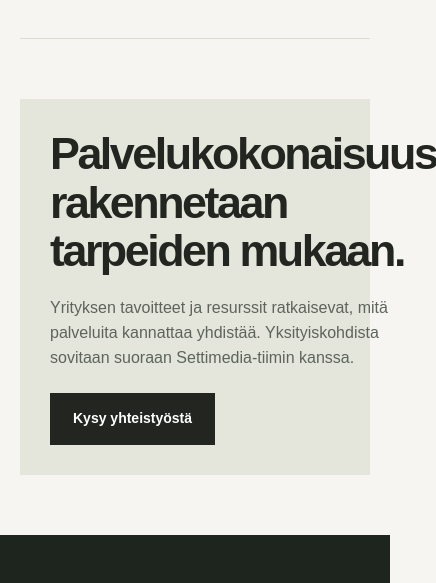
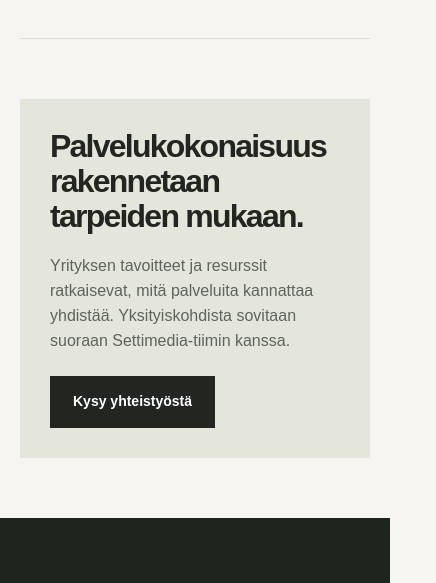
Before and after one commit to K4K33/website-builder-agent, a plain HTML site: page website-builder-agent/website-builder-agent/docs/kaurivo/owner-previews/settimedia-v8/palvelut.html in a window 390 px wide. Shown: the part 2420-3003 px from the top of the page, 436 px wide, since content can reach past the window. Drawn offline with Linux system fonts and the light colour scheme.

Commit message:
fix(demo): prevent overwide Finnish highlight heading from expanding narrow phone grid

```diff
--- a/website-builder-agent/website-builder-agent/docs/kaurivo/owner-previews/settimedia-v8/styles.css
+++ b/website-builder-agent/website-builder-agent/docs/kaurivo/owner-previews/settimedia-v8/styles.css
@@ -90,3 +90,11 @@ a{color:inherit;text-decoration:none}a:focus-visible,button:focus-visible{outlin
 .detail-section h2{font-size:clamp(2.15rem,8.8vw,3.15rem);overflow-wrap:break-word}
 .detail-section>*{min-width:0}
 }
+
+/* Device QA correction: the long Finnish highlight heading must not expand a CSS grid track. */
+.highlight{grid-template-columns:minmax(0,1.2fr) minmax(0,1fr)}
+.highlight>*{min-width:0}
+@media(max-width:680px){
+.highlight{grid-template-columns:minmax(0,1fr)}
+.highlight h2{font-size:clamp(2.0rem,7.7vw,3.1rem);overflow-wrap:anywhere;hyphens:auto}
+}
```
